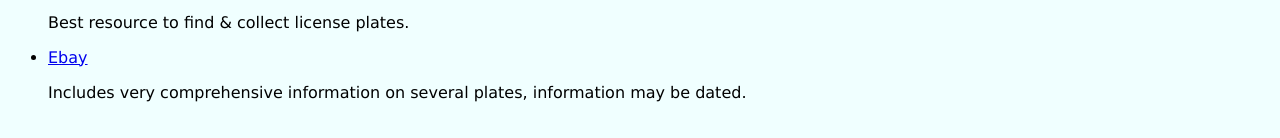
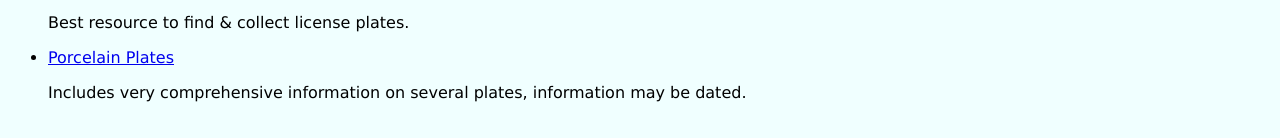
Before and after one commit to kyetman/MA1, a plain HTML site: page resource.html in a window 1280 px wide. Shown: the part 229-367 px from the top of the page. Drawn offline with Linux system fonts and the light colour scheme.

Commit message:
fixed links

```diff
--- a/resource.html
+++ b/resource.html
@@ -23,9 +23,9 @@
                 </tr>
              </table>
         </li>
-        <li><a href="ebay.com">Ebay</a>
+        <li><a href="https://ebay.com">Ebay</a>
         <p>Best resource to find &amp; collect license plates.</p></li>
-        <li><a href="https://porcelainplates.net/index.html">Ebay</a>
+        <li><a href="https://porcelainplates.net/index.html">Porcelain Plates</a>
         <p>Includes very comprehensive information on several plates, information may be dated.</p></li>
         </ul>
     </body>
```
